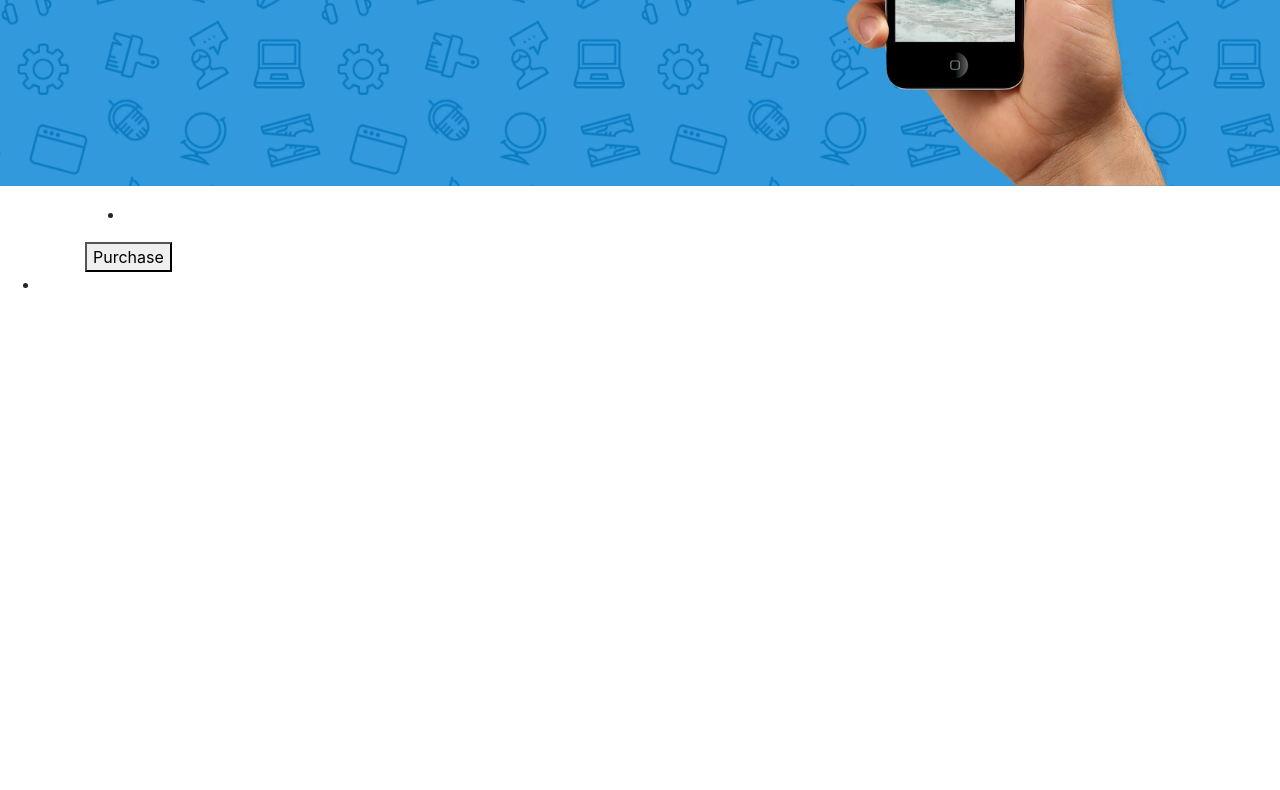
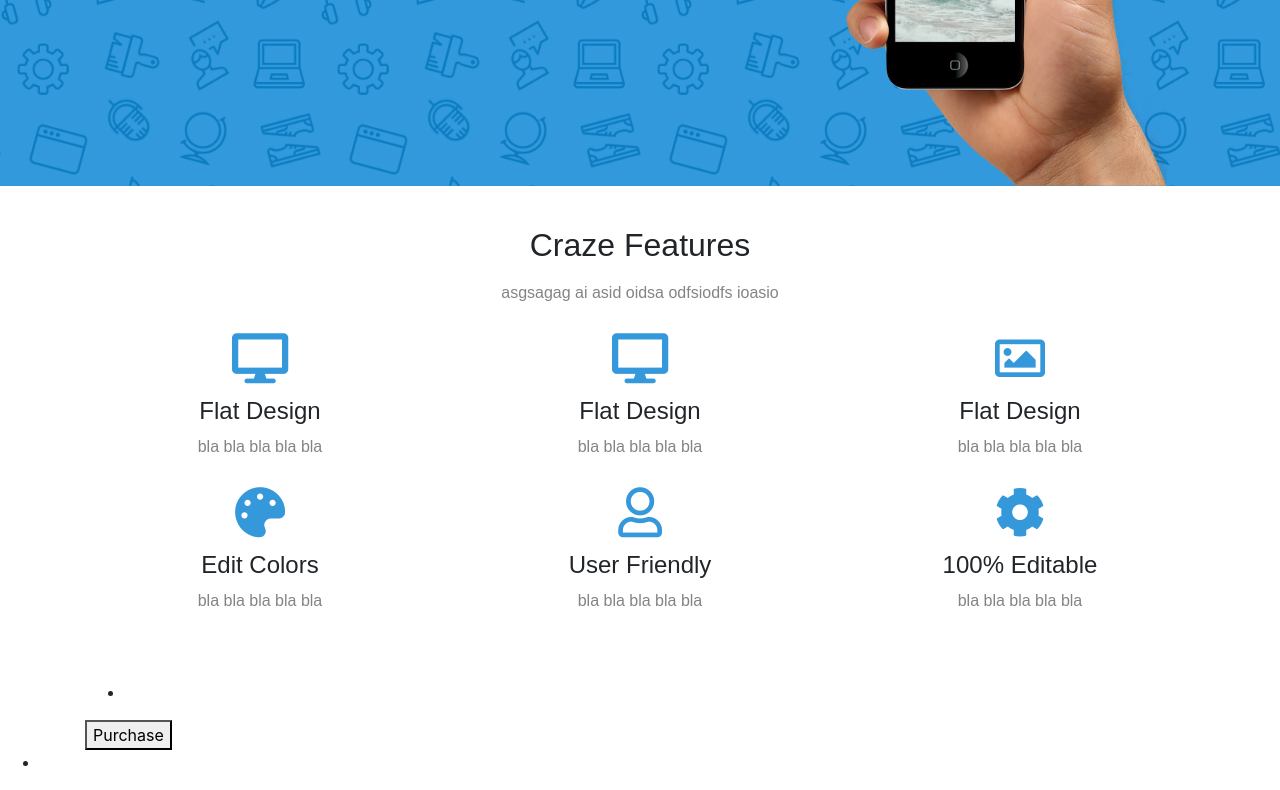
Before and after one commit to romariogomes/arctouch-dev-challenge, a website: page index.html in a window 1280 px wide. Shown: the part 294-1084 px from the top of the page. Before the commit the page ends 800 px from the top, so only its background shows below. Drawn offline with nearby package versions, Linux system fonts and the light colour scheme.

Commit message:
implementing feature section

```diff
--- a/index.html
+++ b/index.html
@@ -38,27 +38,99 @@
 
 <div class="container">
 
-
-	<section>
-		<div class="header">
-
-		</div>
-	</section>
-
 	<section>
 
 		<div class="section-presentation">
-			<h1 class="section-title"></h1>
-			<p class="section-description"></p>
+			<h2 class="section-title">
+				Craze Features
+			</h2>
+			<p class="section-description">
+
+				asgsagag ai asid oidsa odfsiodfs ioasio
+			</p>
 		</div>
-		<div class="feature-summary"></div>
-		<div class="features-list">
-			<div class="feature">
-				<div class="feature-logo"></div>
-				<div id="feature-title"></div>
-				<div id="feature-description"></div>
-			</div>
+		<!-- <div class="feature-summary"></div> -->
+
+		<div class="row features-list">
+		    <div class="col feature">
+
+		      <div class="feature-logo">
+		      	<i class="fas fa-desktop"></i>
+		      </div>
+				<div class="feature-title">
+					<h2>Flat Design</h2>
+				</div>
+				<div id="feature-description">
+					<p class="section-description">bla bla bla bla bla</p>
+				</div>
+		    </div>
+
+		    <div class="col feature">
+		      <div class="feature-logo">
+		      	<i class="fas fa-desktop"></i>
+		      </div>
+				<div class="feature-title">
+					<h2>Flat Design</h2>
+				</div>
+				<div id="feature-description">
+					<p class="section-description">bla bla bla bla bla</p>
+				</div>
+		    </div>
+
+		    <div class="col feature">
+		      <div class="feature-logo">
+		      	<i class="far fa-image"></i>
+		      </div>
+				<div class="feature-title">
+					<h2>Flat Design</h2>
+				</div>
+				<div id="feature-description">
+					<p class="section-description">bla bla bla bla bla</p>
+				</div>
+
+		    </div>
 		</div>
+
+		<div class="row features-list">
+		    <div class="col feature separ">
+
+		      <div class="feature-logo">
+		      	<i class="fas fa-palette"></i>
+		      </div>
+				<div class="feature-title">
+					<h2>Edit Colors</h2>
+				</div>
+				<div id="feature-description">
+					<p class="section-description">bla bla bla bla bla</p>
+				</div>
+		    </div>
+
+		    <div class="col feature">
+		      <div class="feature-logo">
+		      	<i class="far fa-user"></i>
+		      </div>
+				<div class="feature-title">
+					<h2>User Friendly</h2>
+				</div>
+				<div id="feature-description">
+					<p class="section-description">bla bla bla bla bla</p>
+				</div>
+		    </div>
+
+		    <div class="col feature">
+		      <div class="feature-logo">
+		      	<i class="fas fa-cog"></i>
+		      </div>
+				<div class="feature-title">
+					<h2>100% Editable</h2>
+				</div>
+				<div id="feature-description">
+					<p class="section-description">bla bla bla bla bla</p>
+				</div>
+
+		    </div>
+		</div>
+
 	</section>
 
 	<section>
--- a/src/stylesheet/main.scss
+++ b/src/stylesheet/main.scss
@@ -117,4 +117,45 @@ body {
     }
 
   }
+
+  div.container {
+
+  	section {
+  		div.section-presentation {
+
+  			margin-top: 50px;
+  			h2 {
+				font-family: myriad-pro, sans-serif;
+				// font-family: "Myriad Pro";
+				font-weight: 300;
+				line-height: 0.6;
+				text-align: center;
+				margin-bottom: 25px;
+			}
+
+
+  		}
+  	}
+  }
 }
+
+div.feature-logo {
+	font-size: 50px;
+    text-align: center;
+    color: rgb(52, 152, 219);
+}
+
+div.feature-title h2 {
+	font-family: myriad-pro, sans-serif;
+    font-size: 24px;
+    text-align: center;
+}
+p.section-description {
+
+				font-family: helvetica-neue, sans-serif;
+			    line-height: 1.625;
+			    text-align: center;
+			    font-size: 16px;
+			    color: rgb(132,132,132);
+			    font-weight: 300;
+			}
```
Also changed, not shown: src/stylesheet/main.css, 1 other file.
